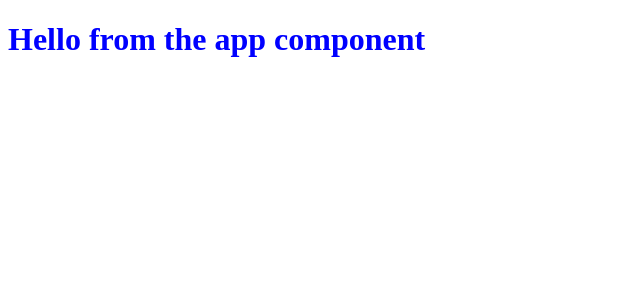
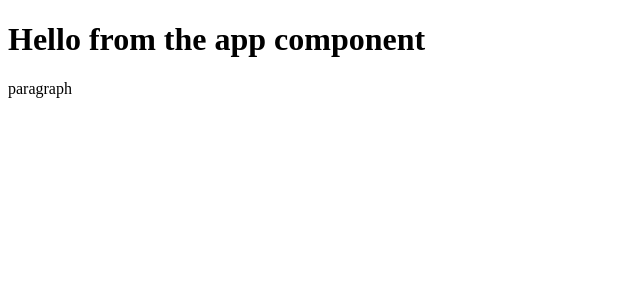
Before and after one commit to Samuellaudev/feedback-app, a React (Create React App) app: page / in a window 1280 px wide. Shown: the top 300 px of the page, without its empty margins (0-640 px from the left). Built offline with nearby package versions, Linux system fonts and the light colour scheme.

Commit message:
9. Intro To JSX

```diff
--- a/src/App.js
+++ b/src/App.js
@@ -1,7 +1,10 @@
 function App() {
-    return (
-        <h1>Hello from the app component</h1>
-    )
+  return (
+    <div className="container">
+      <h1>Hello from the app component</h1>
+      <p>paragraph</p>
+    </div>
+  );
 }
 
-export default App
+export default App;
--- a/src/index.css
+++ b/src/index.css
@@ -1,3 +1,3 @@
 body {
-    color:blue;
+    /* color:blue; */
   }
```
